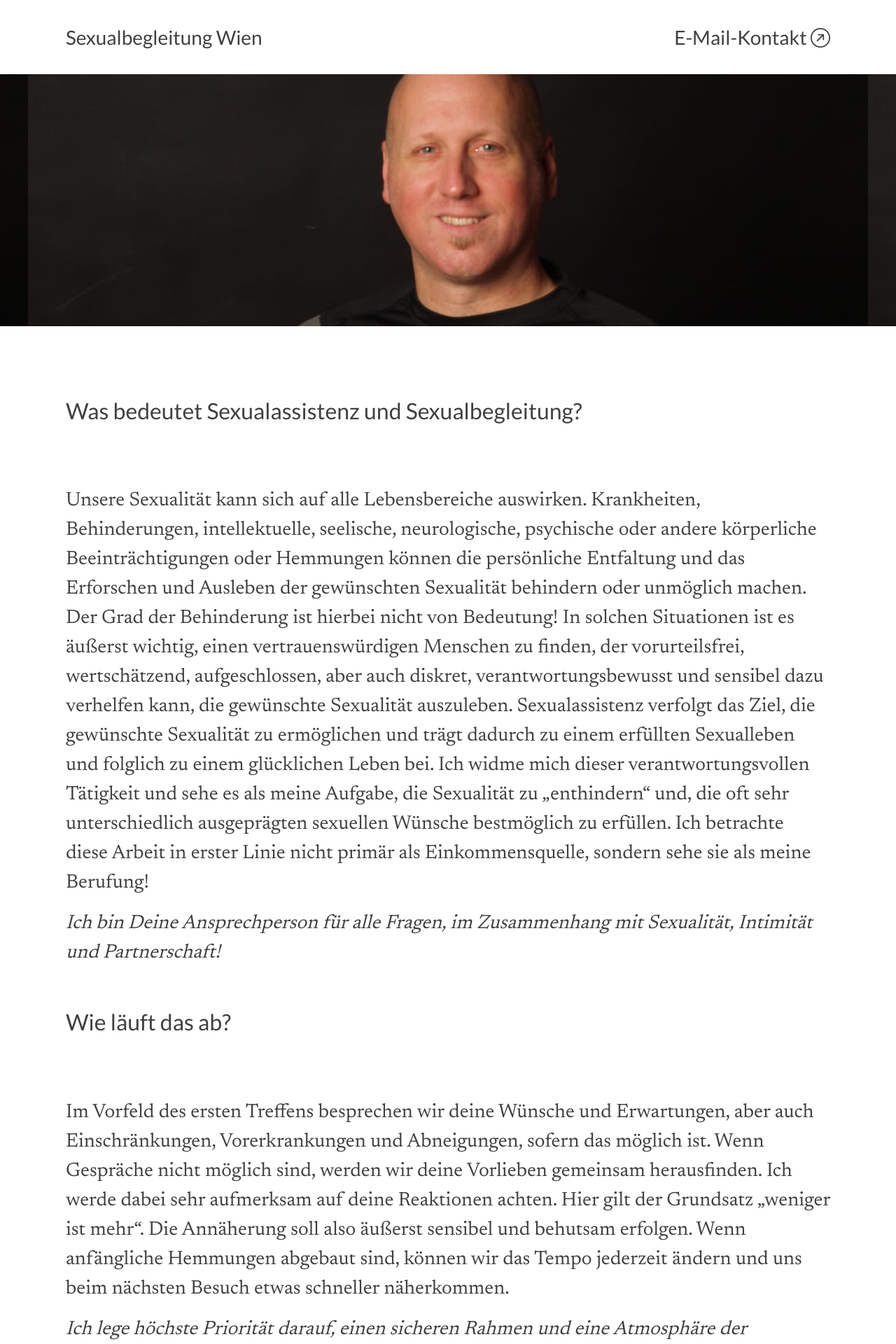
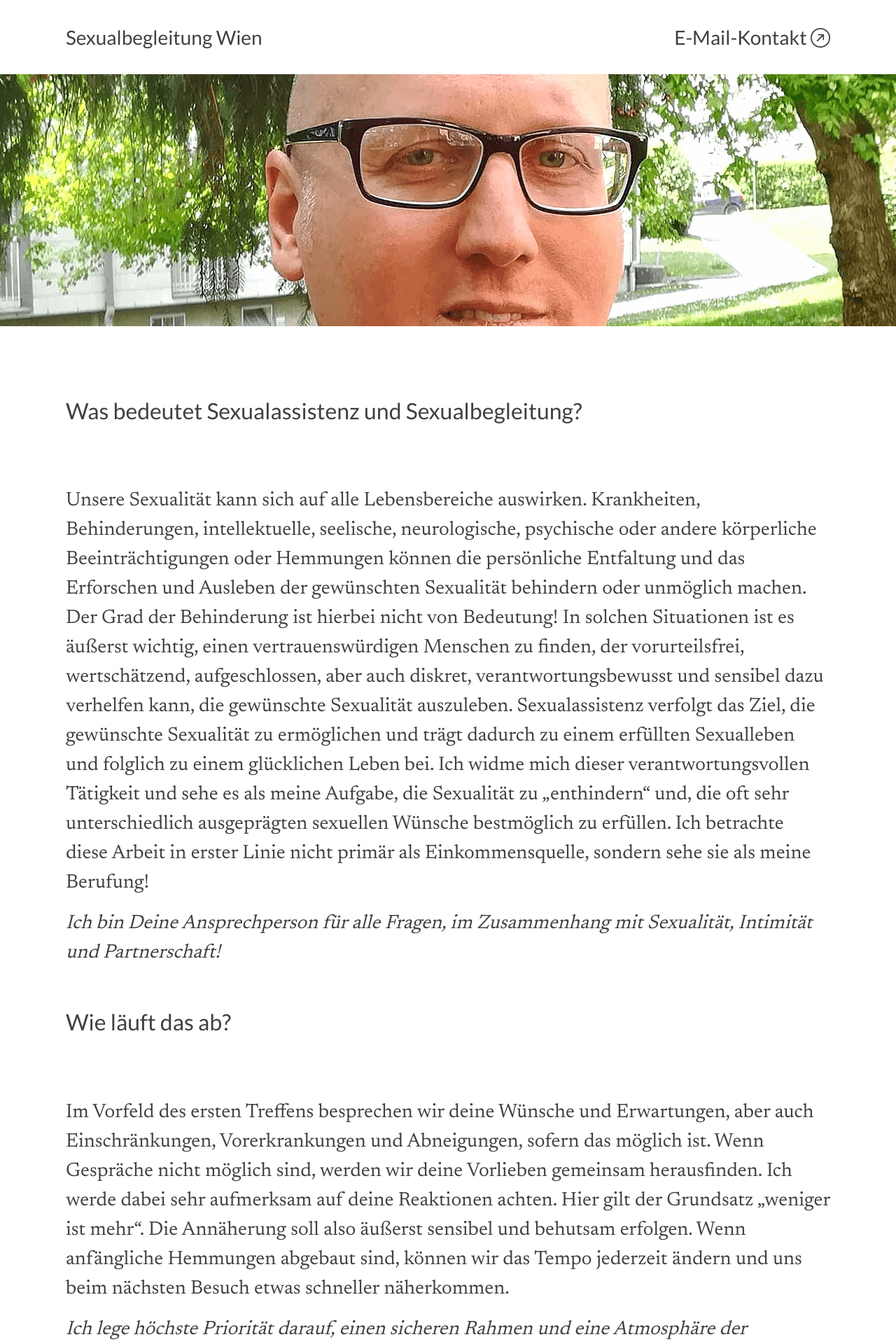
Before and after one commit to sexualbegleitung/sexualbegleitung-wien.at, a Jekyll site: the page built from index.md, in a window 1280 px wide. Shown: the top 1920 px of the page at 70% size. Built offline with Jekyll 4.4.1, drawn with Linux system fonts in a browser that asks for light colours; nearby versions of some CDN libraries.

Commit message:
Update main.scss

```diff
--- a/_sass/main.scss
+++ b/_sass/main.scss
@@ -25,7 +25,7 @@ nav a {
 }
 
 .container-fluid {
-  background-image: url("https://raw.githubusercontent.com/sexualbegleitung/sexualbegleitung-wien.at/gh-pages/assets/images/portrait.jpeg");
+  background-image: url("https://raw.githubusercontent.com/sexualbegleitung/sexualbegleitung-wien.at/gh-pages/assets/images/hero.png");
   height: 40vh;
   background-position: center;
 }
```
